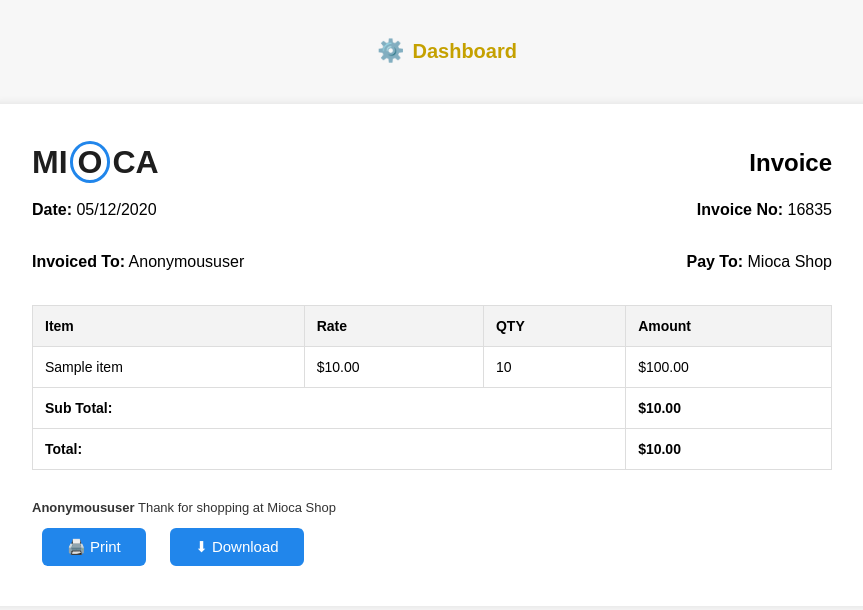
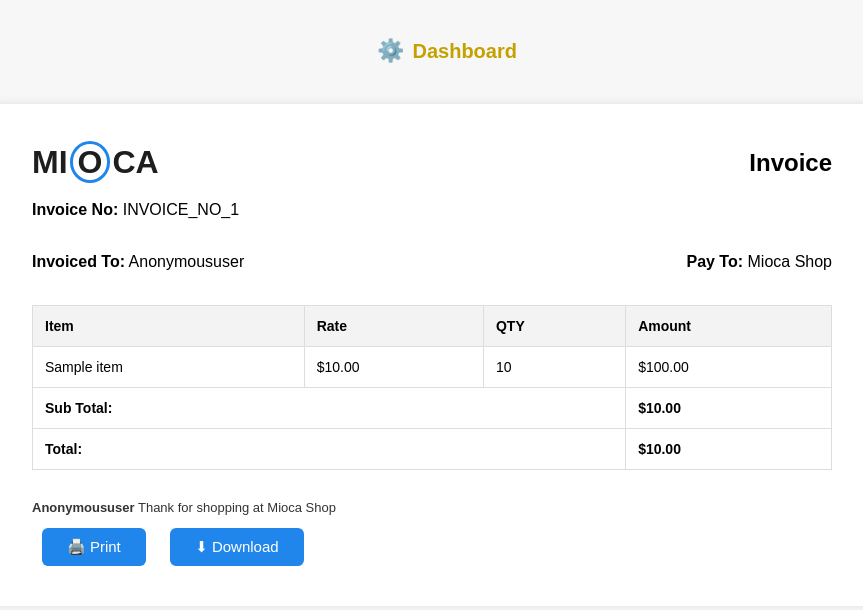
Before and after one commit to NguyenTran24340/ecomproject, a Django app: template app/templates/app/payment-completed.html in a window 1280 px wide. Shown: the top 610 px of the page, without its empty margins (208-1071 px from the left). Run offline with Django 5.2, Linux system fonts and the light colour scheme; the template is opened without the code that fills it: most values are stand-ins (such as "Sample title", 1, 10 or a date in 2020); some libraries are stand-ins or nearby versions.

Commit message:
update invoice_no_id

```diff
--- a/app/templates/app/payment-completed.html
+++ b/app/templates/app/payment-completed.html
@@ -155,8 +155,8 @@
         <div class="title">Invoice</div>
       </div>
       <div class="invoice-meta">
-        <div><strong>Date:</strong> 05/12/2020</div>
-        <div><strong>Invoice No:</strong> 16835</div>
+
+        <div><strong>Invoice No:</strong> INVOICE_NO_{{ order.id }}</div>
       </div>
 
       <div class="address-section">
--- a/app/views.py
+++ b/app/views.py
@@ -278,6 +278,7 @@
     cart_data = request.session.get('cart_data_obj', {})
     totalcartitems = len(cart_data)
     cart_total_amount = 0
+    order = None
 
     for p_id, item in cart_data.items():
         price_str = item['price'].replace('$', '').strip()
@@ -294,7 +295,7 @@
             # Optional: clear order_id khỏi session nếu không cần nữa
             del request.session["order_id"]
         except CartOrder.DoesNotExist:
-            pass
+            order = None
 
     # Clear cart
    # request.session.pop('cart_data_obj', None)
@@ -302,7 +303,8 @@
     return render(request, 'app/payment-completed.html', {
         "cart_data": cart_data,
         "totalcartitems": totalcartitems,
-        "cart_total_amount": cart_total_amount
+        "cart_total_amount": cart_total_amount,
+        "order": order
     })
 
 @login_required
```
Also changed, not shown: db.sqlite3.
